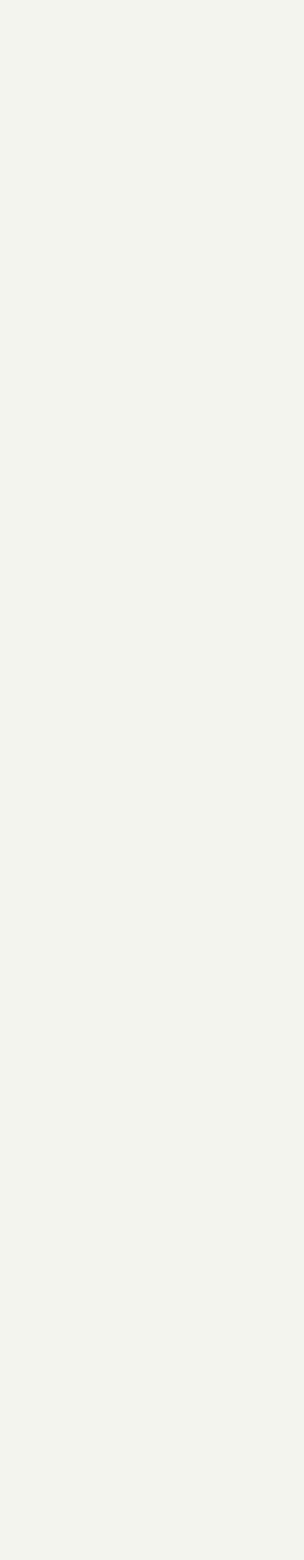
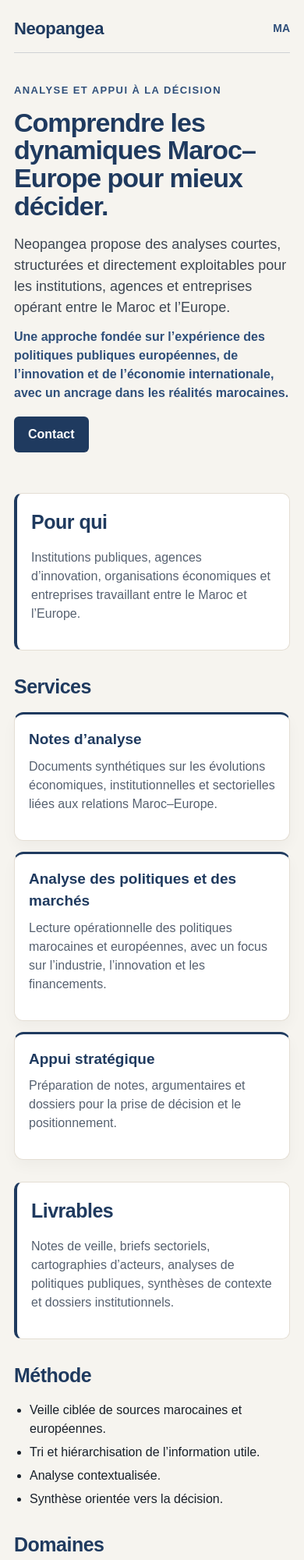
Before and after one commit to ainadviser-cloud/ainadviser-cloud.github.io, a plain HTML site: page index.html in a window 390 px wide. Shown: the top 2000 px of the page at 78% size. Before the commit the page ends 844 px from the top, so only its background shows below. Drawn offline with Linux system fonts and the light colour scheme.

Commit message:
Update index.html with new content and styles

```diff
--- a/index.html
+++ b/index.html
@@ -212,3 +212,157 @@
       }
 
       .hero {
+        padding: 12px 0 24px;
+      }
+
+      h1 {
+        font-size: 34px;
+        letter-spacing: -1px;
+      }
+
+      h2 {
+        font-size: 25px;
+      }
+
+      .lead {
+        font-size: 18px;
+      }
+
+      .grid,
+      .split {
+        grid-template-columns: 1fr;
+      }
+
+      section {
+        margin: 28px 0;
+      }
+    }
+  </style>
+</head>
+
+<body>
+  <div class="container">
+
+    <header>
+      <div class="brand">Neopangea</div>
+      <div class="nav">MA</div>
+    </header>
+
+    <main>
+      <div class="hero">
+        <div class="eyebrow">Analyse et appui à la décision</div>
+
+        <h1>Comprendre les dynamiques Maroc–Europe pour mieux décider.</h1>
+
+        <p class="lead">
+          Neopangea propose des analyses courtes, structurées et directement exploitables pour les institutions,
+          agences et entreprises opérant entre le Maroc et l’Europe.
+        </p>
+
+        <p class="credibility">
+          Une approche fondée sur l’expérience des politiques publiques européennes, de l’innovation
+          et de l’économie internationale, avec un ancrage dans les réalités marocaines.
+        </p>
+
+        <a class="cta" href="mailto:ainadviser@gmail.com">Contact</a>
+      </div>
+
+      <section class="highlight">
+        <h2>Pour qui</h2>
+        <p class="muted">
+          Institutions publiques, agences d’innovation, organisations économiques et entreprises
+          travaillant entre le Maroc et l’Europe.
+        </p>
+      </section>
+
+      <section>
+        <h2>Services</h2>
+
+        <div class="grid">
+          <div class="card">
+            <h3>Notes d’analyse</h3>
+            <p class="muted">
+              Documents synthétiques sur les évolutions économiques, institutionnelles et sectorielles
+              liées aux relations Maroc–Europe.
+            </p>
+          </div>
+
+          <div class="card">
+            <h3>Analyse des politiques et des marchés</h3>
+            <p class="muted">
+              Lecture opérationnelle des politiques marocaines et européennes, avec un focus sur l’industrie,
+              l’innovation et les financements.
+            </p>
+          </div>
+
+          <div class="card">
+            <h3>Appui stratégique</h3>
+            <p class="muted">
+              Préparation de notes, argumentaires et dossiers pour la prise de décision et le positionnement.
+            </p>
+          </div>
+        </div>
+      </section>
+
+      <section class="highlight">
+        <h2>Livrables</h2>
+        <p class="muted">
+          Notes de veille, briefs sectoriels, cartographies d’acteurs, analyses de politiques publiques,
+          synthèses de contexte et dossiers institutionnels.
+        </p>
+      </section>
+
+      <section class="split">
+        <div>
+          <h2>Méthode</h2>
+          <ul>
+            <li>Veille ciblée de sources marocaines et européennes.</li>
+            <li>Tri et hiérarchisation de l’information utile.</li>
+            <li>Analyse contextualisée.</li>
+            <li>Synthèse orientée vers la décision.</li>
+          </ul>
+        </div>
+
+        <div>
+          <h2>Domaines</h2>
+          <ul>
+            <li>Industrie et innovation au Maroc.</li>
+            <li>Financements européens.</li>
+            <li>Chaînes de valeur euro-marocaines.</li>
+            <li>Politiques publiques et compétitivité.</li>
+            <li>Ouverture vers certaines dynamiques africaines.</li>
+          </ul>
+        </div>
+      </section>
+
+      <section>
+        <h2>Pourquoi Neopangea</h2>
+        <p class="muted">
+          Les relations Maroc–Europe impliquent des dimensions économiques, institutionnelles et industrielles
+          souvent traitées séparément. Neopangea propose une lecture transversale, directement orientée vers
+          l’action et la prise de décision.
+        </p>
+      </section>
+
+      <section class="contact">
+        <h2>Contact</h2>
+        <p><a href="mailto:ainadviser@gmail.com">ainadviser@gmail.com</a></p>
+      </section>
+    </main>
+
+    <footer>
+      <p>Neopangea · Maroc · Europe</p>
+
+      <p><strong>Mentions légales :</strong><br>
+      Neopangea<br>
+      Responsable : Andreu Iranzo<br>
+      Contact : ainadviser@gmail.com</p>
+
+      <p><strong>Protection des données :</strong><br>
+      Les informations transmises par email sont utilisées uniquement pour répondre aux demandes.
+      Aucun cookie ni outil de suivi n’est utilisé.</p>
+    </footer>
+
+  </div>
+</body>
+</html>
```
